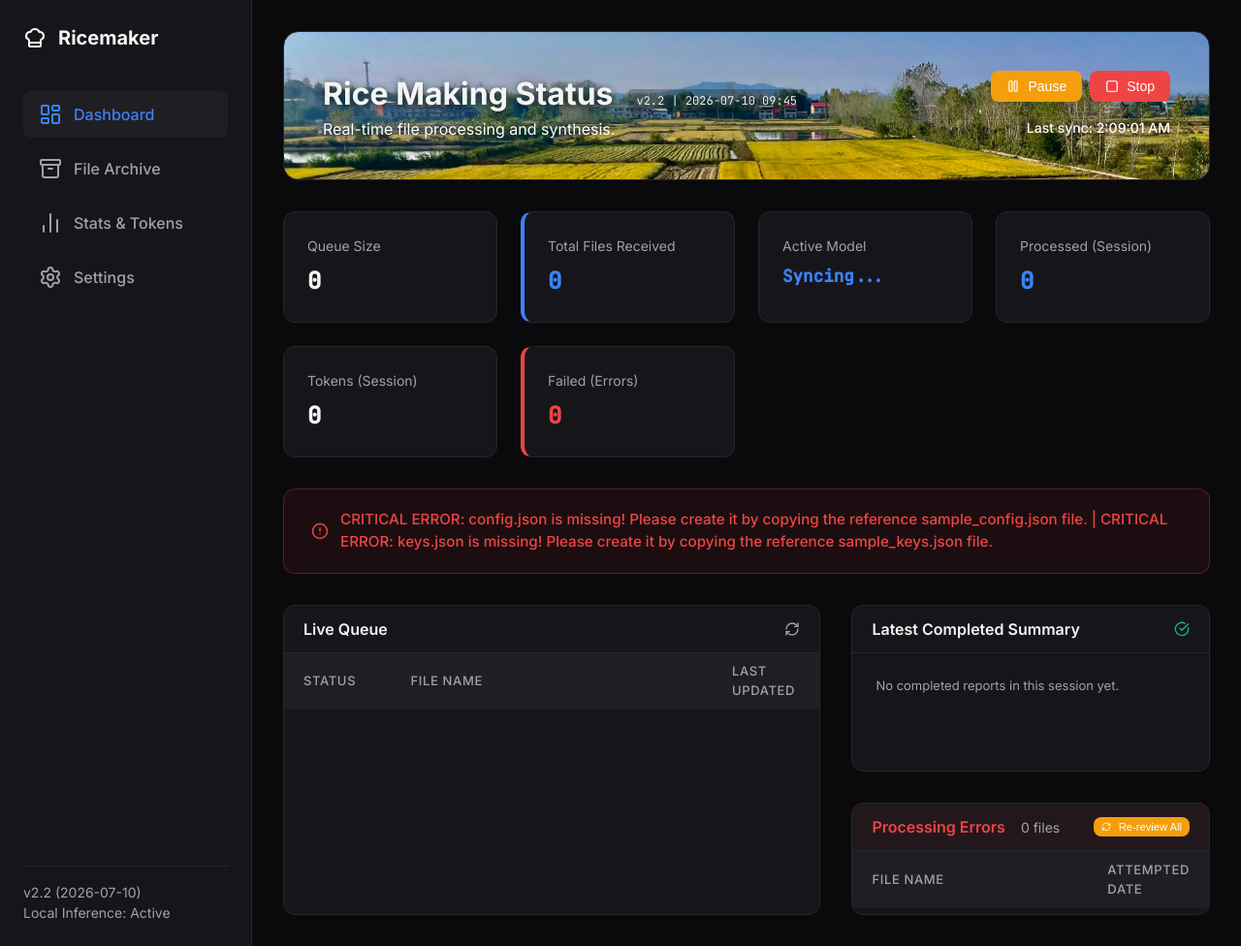
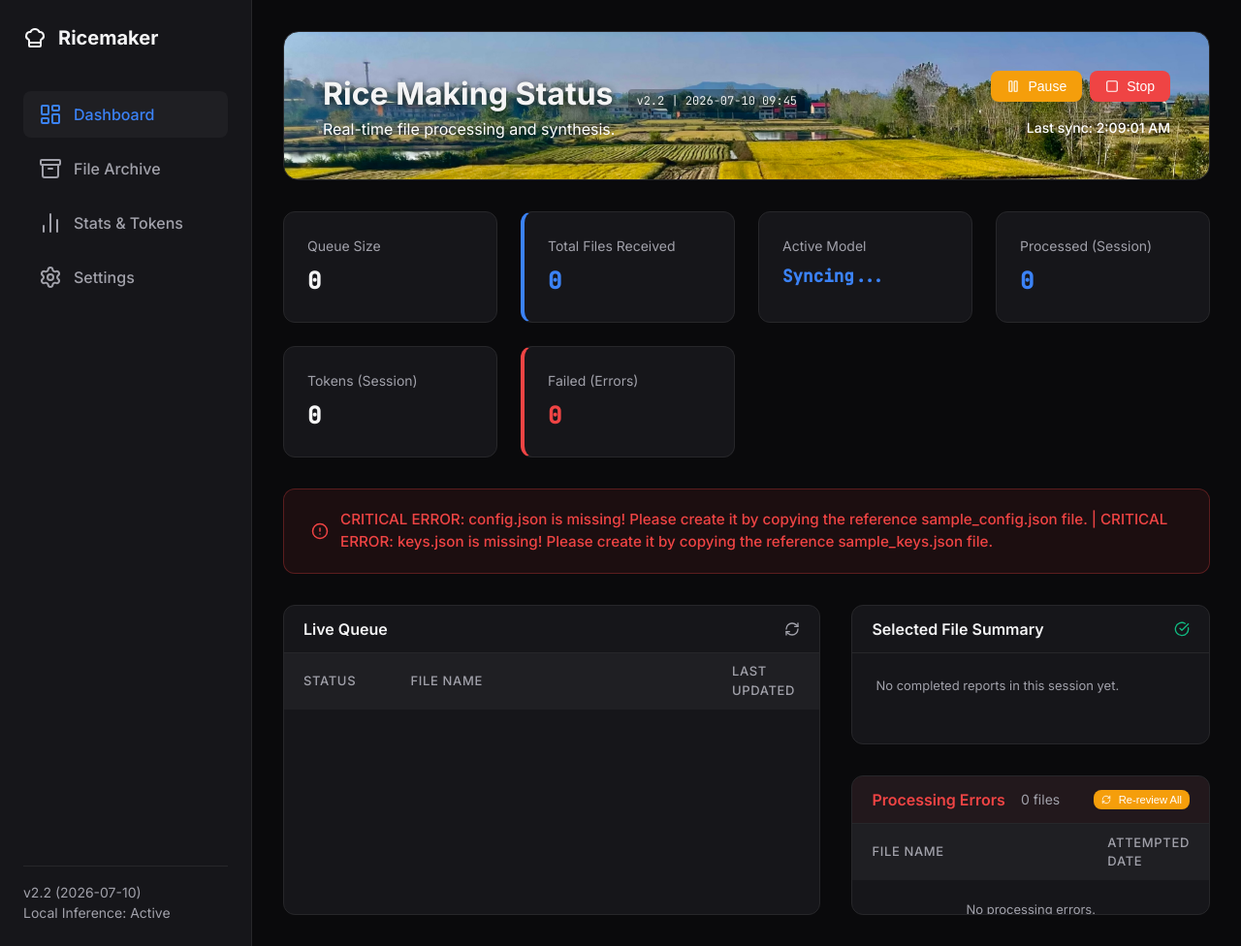
Before and after one commit to bstovej/ricemaker, a Flask app: page / in a window 1280 px wide. Shown: the whole page at 97% size. Run offline with Flask 3, Linux system fonts and the light colour scheme; data that the repository does not hold is empty.

Commit message:
Rename Latest Completed Summary panel to Selected File Summary, apply scrollbars and layout height limits to dashboard panels

```diff
--- a/templates/index.html
+++ b/templates/index.html
@@ -380,12 +380,12 @@
             </div>
 
             <div class="dashboard-content">
-                <section>
+                <section style="max-height: 600px;">
                     <div class="section-header">
                         <h2>Live Queue</h2>
                         <i data-lucide="refresh-cw" id="sync-icon" style="width: 16px; height: 16px; cursor: pointer; color: var(--text-secondary);"></i>
                     </div>
-                    <div class="table-container">
+                    <div class="table-container" style="flex: 1; overflow-y: auto; max-height: 550px;">
                         <table>
                             <thead>
                                 <tr>
@@ -401,23 +401,23 @@
                     </div>
                 </section>
 
-                <div style="display: flex; flex-direction: column; gap: 2rem; height: 100%; min-width: 0;">
-                    <section style="flex: 1.5; display: flex; flex-direction: column; min-height: 0;">
+                <div style="display: flex; flex-direction: column; gap: 2rem; min-width: 0; max-height: 600px;">
+                    <section style="flex: 1; display: flex; flex-direction: column; min-height: 0; max-height: 280px;">
                         <div class="section-header">
                             <div style="display: flex; gap: 0.5rem; align-items: center;">
-                                <h2>Latest Completed Summary</h2>
+                                <h2>Selected File Summary</h2>
                             </div>
                             <i data-lucide="check-circle" style="width: 16px; height: 16px; color: var(--status-completed);"></i>
                         </div>
                         <div id="latest-summary-title" style="padding: 0.75rem 1.5rem; font-weight: 700; font-family: 'JetBrains Mono', monospace; font-size: 0.8rem; border-bottom: 1px solid var(--border-color); color: var(--text-primary); display: none;">
                             <!-- File Name injected here -->
                         </div>
-                        <div id="latest-summary-content" style="flex: 1; padding: 1.5rem; overflow-y: auto; font-size: 0.8125rem;">
+                        <div id="latest-summary-content" style="flex: 1; padding: 1.5rem; overflow-y: auto; font-size: 0.8125rem; max-height: 220px;">
                             <p style="color: var(--text-secondary);">No completed reports in this session yet.</p>
                         </div>
                     </section>
 
-                    <section style="flex: 1; display: flex; flex-direction: column; min-height: 0;">
+                    <section style="flex: 1; display: flex; flex-direction: column; min-height: 0; max-height: 280px;">
                         <div class="section-header" style="background-color: rgba(239, 68, 68, 0.05);">
                             <div style="display: flex; gap: 1rem; align-items: center;">
                                 <h2 style="color: var(--status-error);">Processing Errors</h2>
@@ -427,7 +427,7 @@
                                 <button class="btn btn-warning" style="padding: 0.25rem 0.5rem; font-size: 0.7rem;" onclick="window.rereviewAllErrors()"><i data-lucide="refresh-cw" style="width: 10px; height: 10px;"></i> Re-review All</button>
                             </div>
                         </div>
-                        <div class="table-container" style="flex: 1; overflow-y: auto;">
+                        <div class="table-container" style="flex: 1; overflow-y: auto; max-height: 220px;">
                             <table>
                                 <thead>
                                     <tr>
```
